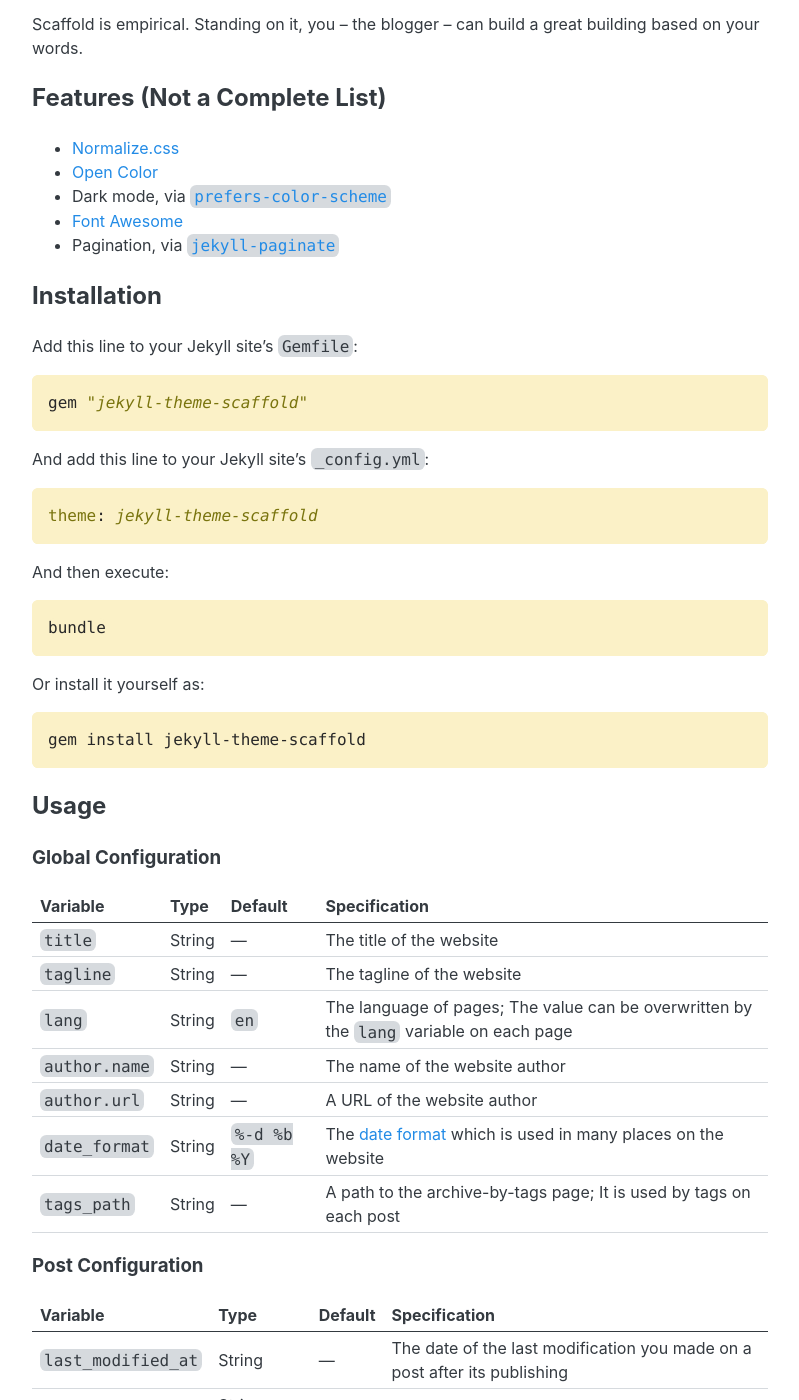
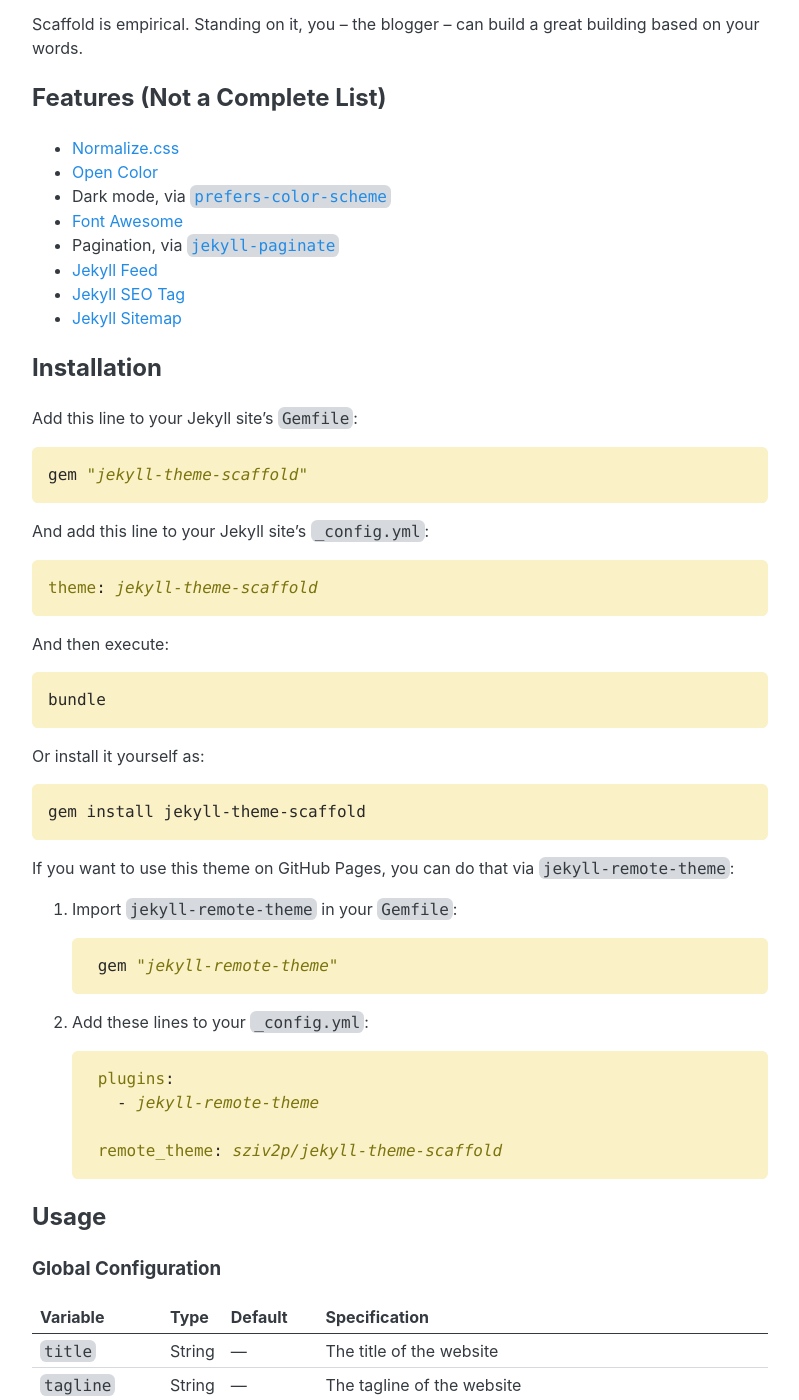
Before and after one commit to slee981/jekyll-theme-backbone, a Jekyll site: the page built from README.md, in a window 1280 px wide and 1400 px high, scrolled down 374 px. Shown: the whole window, without its empty margins (240-1039 px from the left). Built offline with Jekyll 4.4.1, drawn with Linux system fonts in a browser that asks for light colours; nearby versions of some CDN libraries; our own code applies the rules of GitHub Pages for plain Markdown files.

Commit message:
Import some plugins

````diff
--- a/README.md
+++ b/README.md
@@ -17,6 +17,9 @@
 - Dark mode, via [`prefers-color-scheme`](https://developer.mozilla.org/en-US/docs/Web/CSS/@media/prefers-color-scheme)
 - [Font Awesome](https://fontawesome.com/)
 - Pagination, via [`jekyll-paginate`](https://rubygems.org/gems/jekyll-paginate)
+- [Jekyll Feed](https://github.com/jekyll/jekyll-feed/)
+- [Jekyll SEO Tag](https://github.com/jekyll/jekyll-seo-tag/)
+- [Jekyll Sitemap](https://github.com/jekyll/jekyll-sitemap/)
 
 ## Installation
 
@@ -39,6 +42,23 @@
 Or install it yourself as:
 
     gem install jekyll-theme-scaffold
+
+If you want to use this theme on GitHub Pages, you can do that via `jekyll-remote-theme`:
+
+1. Import `jekyll-remote-theme` in your `Gemfile`:
+
+    ```ruby
+    gem "jekyll-remote-theme"
+    ```
+
+2. Add these lines to your `_config.yml`:
+
+    ```yml
+    plugins:
+      - jekyll-remote-theme
+
+    remote_theme: sziv2p/jekyll-theme-scaffold
+    ```
 
 ## Usage
 
--- a/_includes/head.html
+++ b/_includes/head.html
@@ -5,5 +5,8 @@
   <link rel="stylesheet" href="{{ 'assets/css/scaffold/open-color.css' | relative_url }}">
   <link rel="stylesheet" href="{{ 'assets/css/scaffold/styles.css' | relative_url }}">
   <script async src="https://use.fontawesome.com/releases/v5.0.12/js/all.js"></script>
+  {% feed_meta %}
+  {% seo %}
+
   {% include custom-head.html %}
 </head>
````
Also changed, not shown: jekyll-theme-scaffold.gemspec.
